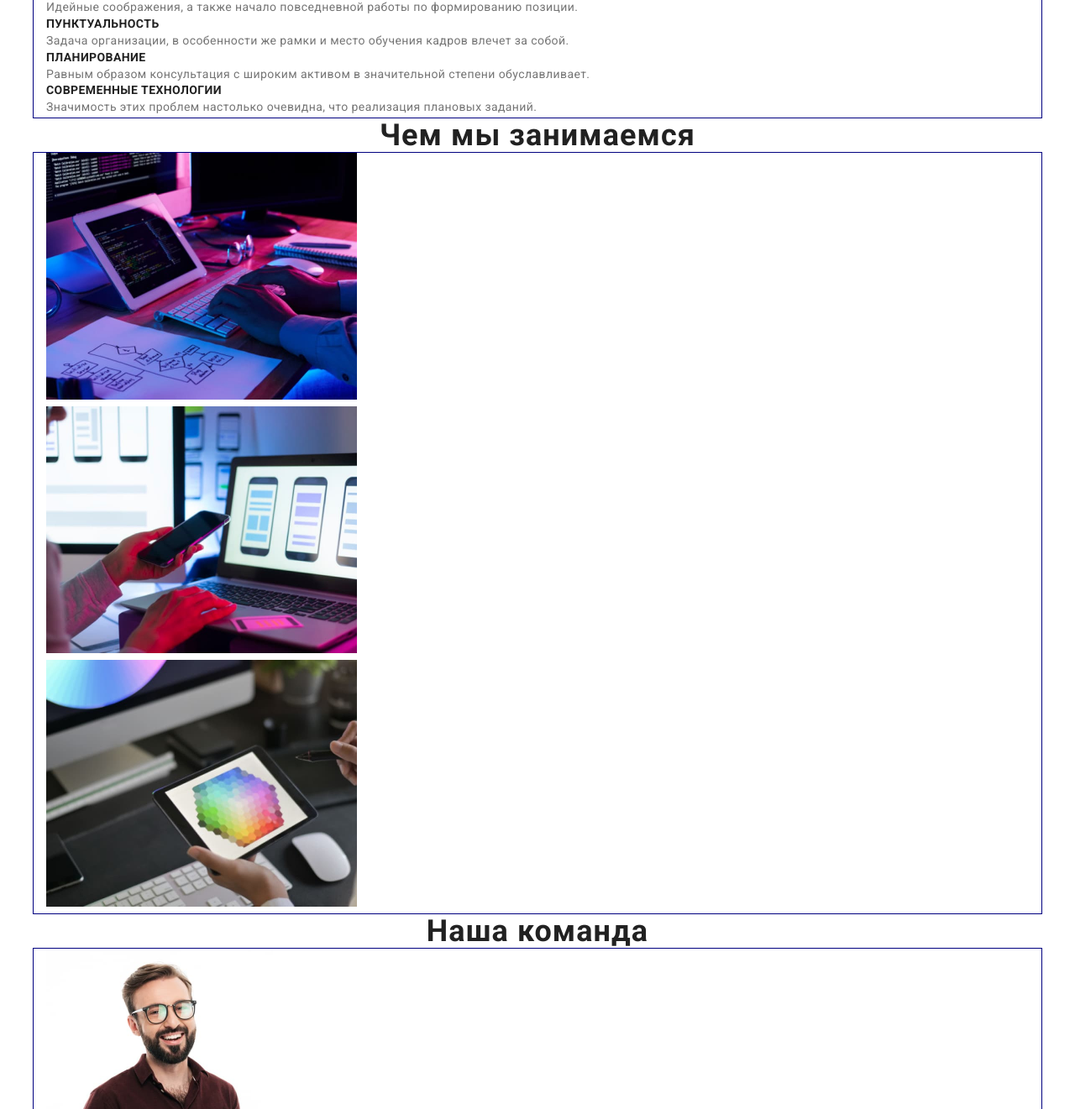
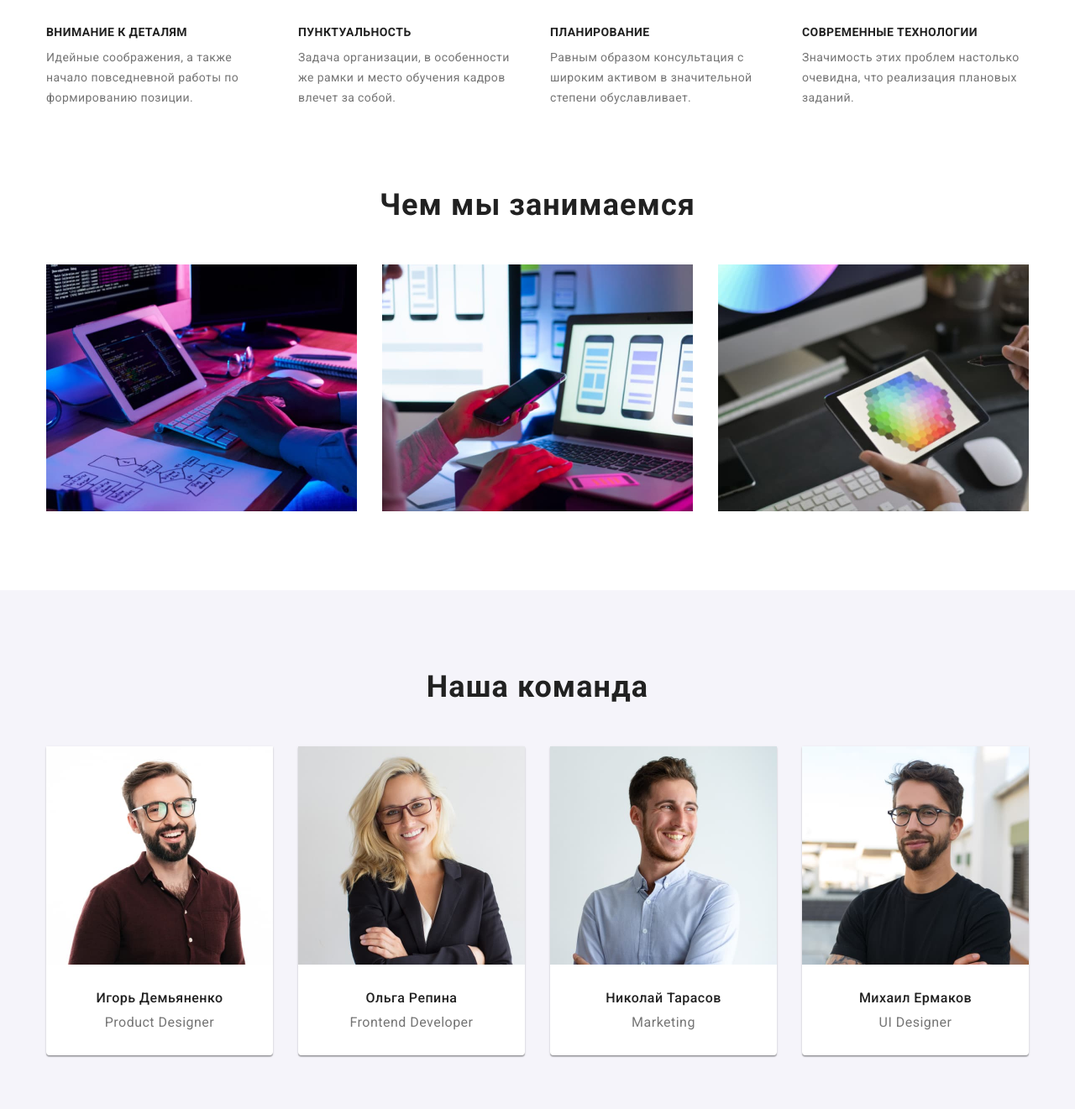
Before and after one commit to KOCTEB/goit-markup-hw-03, a plain HTML site: page index.html in a window 1280 px wide. Shown: the part 742-2063 px from the top of the page at 84% size. Drawn offline with nearby package versions, Linux system fonts and the light colour scheme.

Commit message:
completed main page
complete main page

```diff
--- a/css/styles.css
+++ b/css/styles.css
@@ -4,6 +4,10 @@
   --title-text-color-light: #ffffff;
   --accent-primary-color: #2196f3;
   --accent-secondary-color: #f5f4fa;
+  --card-shadow: 0px 1px 3px rgba(0, 0, 0, 0.12),
+    0px 1px 1px rgba(0, 0, 0, 0.14), 0px 2px 1px rgba(0, 0, 0, 0.2);
+  border-radius: 0px 0px 4px 4px;
+  border-radius: 0px 0px 4px 4px;
 }
 body {
   background-color: var(--title-text-color-light);
@@ -20,6 +24,7 @@ header {
 button {
   border: none;
 }
+/* Container */
 .container {
   width: 1200px;
   margin-left: auto;
@@ -27,7 +32,23 @@ button {
   padding-left: 15px;
   padding-right: 15px;
 
-  outline: 1px solid navy;
+  /* outline: 1px solid var(--primary-text-color); */
+}
+/* Section */
+section {
+  padding-top: 94px;
+  padding-bottom: 94px;
+}
+.section-title {
+  margin-bottom: 50px;
+
+  text-align: center;
+  color: var(--title-text-color-dark);
+
+  font-weight: 700;
+  font-size: 36px;
+  line-height: 1.17;
+  letter-spacing: 0.03em;
 }
 h1,
 h2,
@@ -39,6 +60,10 @@ li,
 p {
   margin-top: 0;
   margin-bottom: 0;
+}
+img {
+  display: block;
+  max-width: 100%;
 }
 .list {
   padding: 0;
@@ -66,9 +91,10 @@ p {
   color: var(--title-text-color-light);
 }
 /* Site navigation */
-.head {
+.header > .container {
   display: flex;
   align-items: center;
+  padding-top: 0;
 }
 .navigation.list {
   display: flex;
@@ -132,7 +158,7 @@ p {
   text-align: center;
 }
 .hero-title {
-  padding-top: 200px;
+  padding-top: 106px;
   padding-bottom: 30px;
 
   color: var(--title-text-color-light);
@@ -145,39 +171,17 @@ p {
 }
 /* Button */
 .button {
+  padding-top: 6px;
+  padding-right: 22px;
+  padding-bottom: 6px;
+  padding-left: 22px;
+
   border-radius: 4px;
 
   font-weight: 500;
   font-size: 16px;
   line-height: 1.62;
   letter-spacing: 0.03em;
-  cursor: pointer;
-}
-.list .button {
-  padding-top: 6px;
-  padding-right: 22px;
-  padding-bottom: 6px;
-  padding-left: 22px;
-}
-.list .button:hover,
-.list .button:focus {
-  color: var(--title-text-color-light);
-  background-color: var(--accent-primary-color);
-}
-.hero .button {
-  padding-top: 10px;
-  padding-right: 32px;
-  padding-bottom: 10px;
-  padding-left: 32px;
-  margin-bottom: 200px;
-
-  color: var(--title-text-color-light);
-  background-color: var(--accent-primary-color);
-
-  font-weight: 700;
-  font-size: 16px;
-  line-height: 1.88;
-  letter-spacing: 0.06em;
   cursor: pointer;
 }
 .button.active {
@@ -188,18 +192,46 @@ p {
   color: var(--title-text-color-dark);
   background-color: var(--accent-secondary-color);
 }
-/* Section */
-.section-title {
-  text-align: center;
-  color: var(--title-text-color-dark);
+.button:hover,
+.button:focus {
+  color: var(--title-text-color-light);
+  background-color: var(--accent-primary-color);
+}
+.hero .button {
+  padding-top: 10px;
+  padding-right: 32px;
+  padding-bottom: 10px;
+  padding-left: 32px;
+  margin-bottom: 106px;
+
+  color: var(--title-text-color-light);
+  background-color: var(--accent-primary-color);
 
   font-weight: 700;
-  font-size: 36px;
-  line-height: 1.17;
-  letter-spacing: 0.03em;
+  line-height: 1.88;
+  letter-spacing: 0.06em;
 }
 /* Benefits */
+.benefits .list {
+  display: flex;
+  justify-content: space-between;
+}
+.benefits .item {
+  width: 270px;
+}
+.container .benefits {
+  padding-top: 0;
+  padding-bottom: 0;
+}
+.benefits .section-title {
+  color: var(--title-text-color-light);
+}
+.benefits > .container {
+  padding-top: 8px;
+}
 .benefits-title {
+  margin-bottom: 10px;
+
   color: var(--title-text-color-dark);
 
   font-weight: 700;
@@ -208,8 +240,32 @@ p {
   letter-spacing: 0.03em;
   text-transform: uppercase;
 }
+/* Capabilities */
+.capabilities .list {
+  display: flex;
+  justify-content: space-between;
+}
 /* Team */
+.team-background {
+  background-color: var(--accent-secondary-color);
+}
+.team .list {
+  display: flex;
+  justify-content: space-between;
+}
+.member-card {
+  border-radius: 0px 0px 4px 4px;
+
+  box-shadow: var(--card-shadow);
+  background-color: var(--title-text-color-light);
+}
+.card-text {
+  padding-top: 30px;
+  padding-bottom: 30px;
+}
 .team-title {
+  text-align: center;
+
   color: var(--title-text-color-dark);
 
   font-weight: 500;
@@ -218,11 +274,44 @@ p {
   letter-spacing: 0.03em;
 }
 .team-member {
+  margin-top: 10px;
+  text-align: center;
+
   font-size: 16px;
   line-height: 1.19;
   letter-spacing: 0.03em;
 }
 /* Portfolio */
+.container .portfolio {
+  padding-top: 0;
+}
+.portfolio .section-title {
+  color: var(--title-text-color-light);
+}
+.portfolio > .container {
+  padding-top: 8px;
+}
+.portfolio .list:nth-child(2) {
+  display: flex;
+  justify-content: center;
+  margin-bottom: 50px;
+}
+.button-item {
+  margin-left: 8px;
+}
+.button-item:first-child {
+  margin-left: 0;
+}
+.portfolio .list:nth-child(3) {
+  display: flex;
+  flex-wrap: wrap;
+  margin-top: -30px;
+  margin-left: -30px;
+}
+.portfolio .item {
+  margin-top: 30px;
+  margin-left: 30px;
+}
 .portfolio-title {
   color: var(--title-text-color-dark);
 
@@ -263,3 +352,6 @@ p {
 .footer-link:focus {
   color: var(--title-text-color-light);
 }
+/* .item * {
+  outline: 1px solid var(--accent-primary-color);
+} */
--- a/index.html
+++ b/index.html
@@ -22,8 +22,8 @@
   </head>
   <body>
     <!-- Header -->
-    <header>
-      <div class="container head">
+    <header class="header">
+      <div class="container">
         <a href="./index.html" class="logo header" lang="en"
           >Web<span>Studio</span></a
         >
@@ -54,32 +54,32 @@
         <button type="button" class="button">Заказать услугу</button>
       </section>
       <!-- Benefits -->
-      <section class="section">
+      <div class="container">
+        <section class="benefits">
           <h2 class="section-title">Преимущества</h2>
-        <div class="container">
           <ul class="list">
-            <li>
+            <li class="item">
               <h3 class="benefits-title">Внимание к деталям</h3>
               <p>
                 Идейные соображения, а также начало повседневной работы по
                 формированию позиции.
               </p>
             </li>
-            <li>
+            <li class="item">
               <h3 class="benefits-title">Пунктуальность</h3>
               <p>
                 Задача организации, в особенности же рамки и место обучения
                 кадров влечет за собой.
               </p>
             </li>
-            <li>
+            <li class="item">
               <h3 class="benefits-title">Планирование</h3>
               <p>
                 Равным образом консультация с широким активом в значительной
                 степени обуславливает.
               </p>
             </li>
-            <li>
+            <li class="item">
               <h3 class="benefits-title">Современные технологии</h3>
               <p>
                 Значимость этих проблем настолько очевидна, что реализация
@@ -87,14 +87,14 @@
               </p>
             </li>
           </ul>
+        </section>
       </div>
-      </section>
       <!-- Capabilities -->
-      <section class="section">
+      <div class="container">
+        <section class="capabilities">
           <h2 class="section-title">Чем мы занимаемся</h2>
-        <div class="container">
           <ul class="list">
-            <li>
+            <li class="item">
               <a href="">
                 <img
                   src="./images/whatwedo-01.jpg"
@@ -103,7 +103,7 @@
                 />
               </a>
             </li>
-            <li>
+            <li class="item">
               <a href="">
                 <img
                   src="./images/whatwedo-02.jpg"
@@ -112,58 +112,84 @@
                 />
               </a>
             </li>
-            <li>
+            <li class="item">
               <a href="">
                 <img src="./images/whatwedo-03.jpg" width="370" alt="дизайн" />
               </a>
             </li>
           </ul>
+        </section>
       </div>
-      </section>
       <!-- Team -->
-      <section class="section">
+      <div class="team-background">
+        <div class="container">
+          <section class="team">
             <h2 class="section-title">Наша команда</h2>
-        <div class="container">
             <ul class="list">
-            <li>
+              <li class="item">
+                <div class="member-card">
+                  <div class="card-thumb">
                     <img
                       src="./images/team-member-01.jpg"
                       width="270"
                       alt="фото Игоря Демьяненко"
                     />
+                  </div>
+                  <div class="card-text">
                     <h4 class="team-title">Игорь Демьяненко</h4>
                     <p lang="en" class="team-member">Product Designer</p>
+                  </div>
+                </div>
               </li>
-            <li>
+              <li class="item">
+                <div class="member-card">
+                  <div class="card-thumb">
                     <img
                       src="./images/team-member-02.jpg"
                       width="270"
-                alt="фото Ольгb Репиной"
+                      alt="фото Ольги Репиной"
                     />
+                  </div>
+                  <div class="card-text">
                     <h4 class="team-title">Ольга Репина</h4>
                     <p lang="en" class="team-member">Frontend Developer</p>
+                  </div>
+                </div>
               </li>
-            <li>
+              <li class="item">
+                <div class="member-card">
+                  <div class="card-thumb">
                     <img
                       src="./images/team-member-03.jpg"
                       width="270"
                       alt="фото Николая Тарасова"
                     />
+                  </div>
+                  <div class="card-text">
                     <h4 class="team-title">Николай Тарасов</h4>
                     <p lang="en" class="team-member">Marketing</p>
+                  </div>
+                </div>
               </li>
-            <li>
+              <li class="item">
+                <div class="member-card">
+                  <div class="card-thumb">
                     <img
                       src="./images/team-member-04.jpg"
                       width="270"
                       alt="фото Михаила Ермакова"
                     />
+                  </div>
+                  <div class="card-text">
                     <h4 class="team-title">Михаил Ермаков</h4>
                     <p lang="en" class="team-member">UI Designer</p>
+                  </div>
+                </div>
               </li>
             </ul>
+          </section>
         </div>
-      </section>
+      </div>
     </main>
     <!-- Footer -->
     <footer class="footer">
```
Also changed, not shown: portfolio.html (+26 -24 lines). Lines whose indentation alone changed are shown as unchanged.
